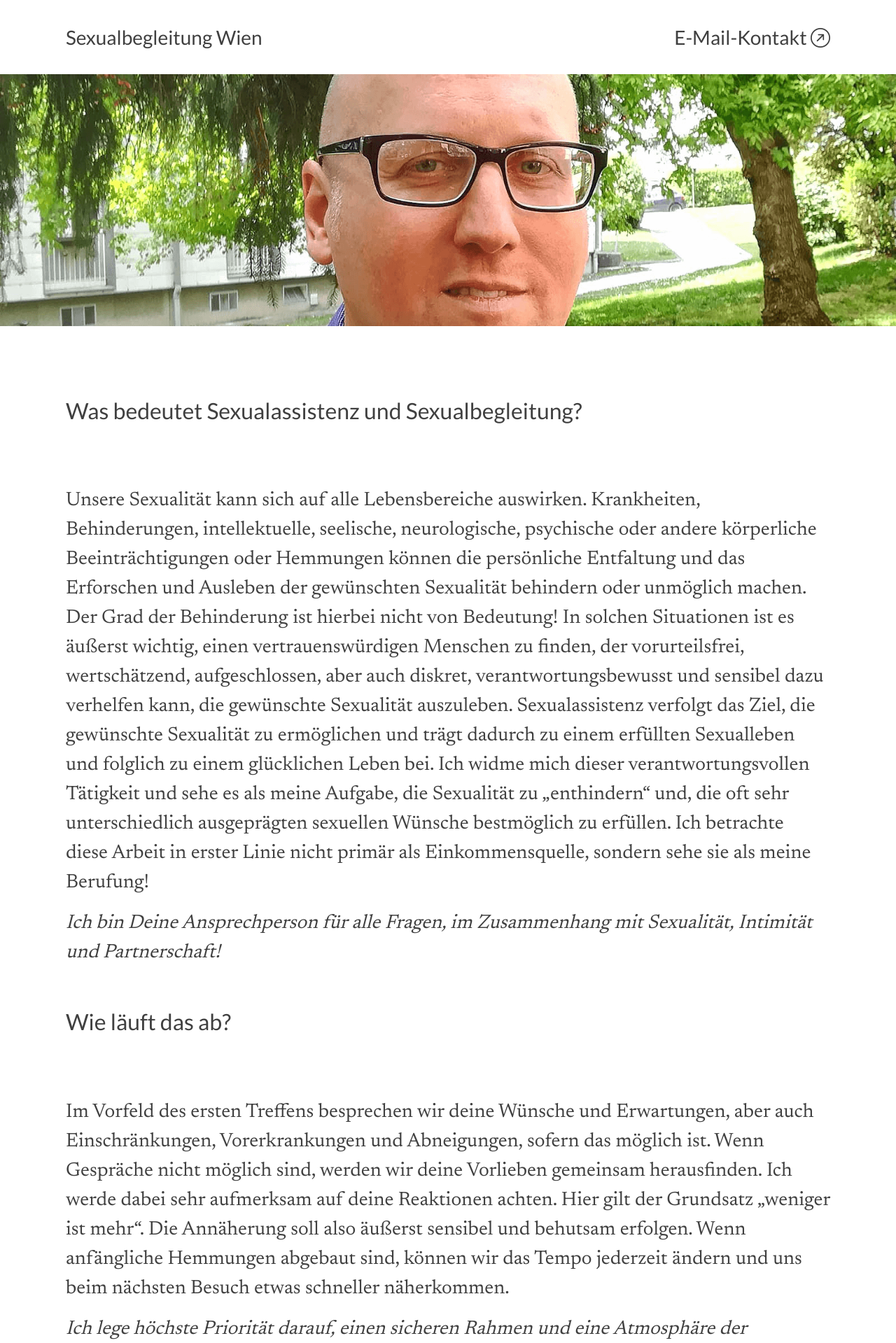
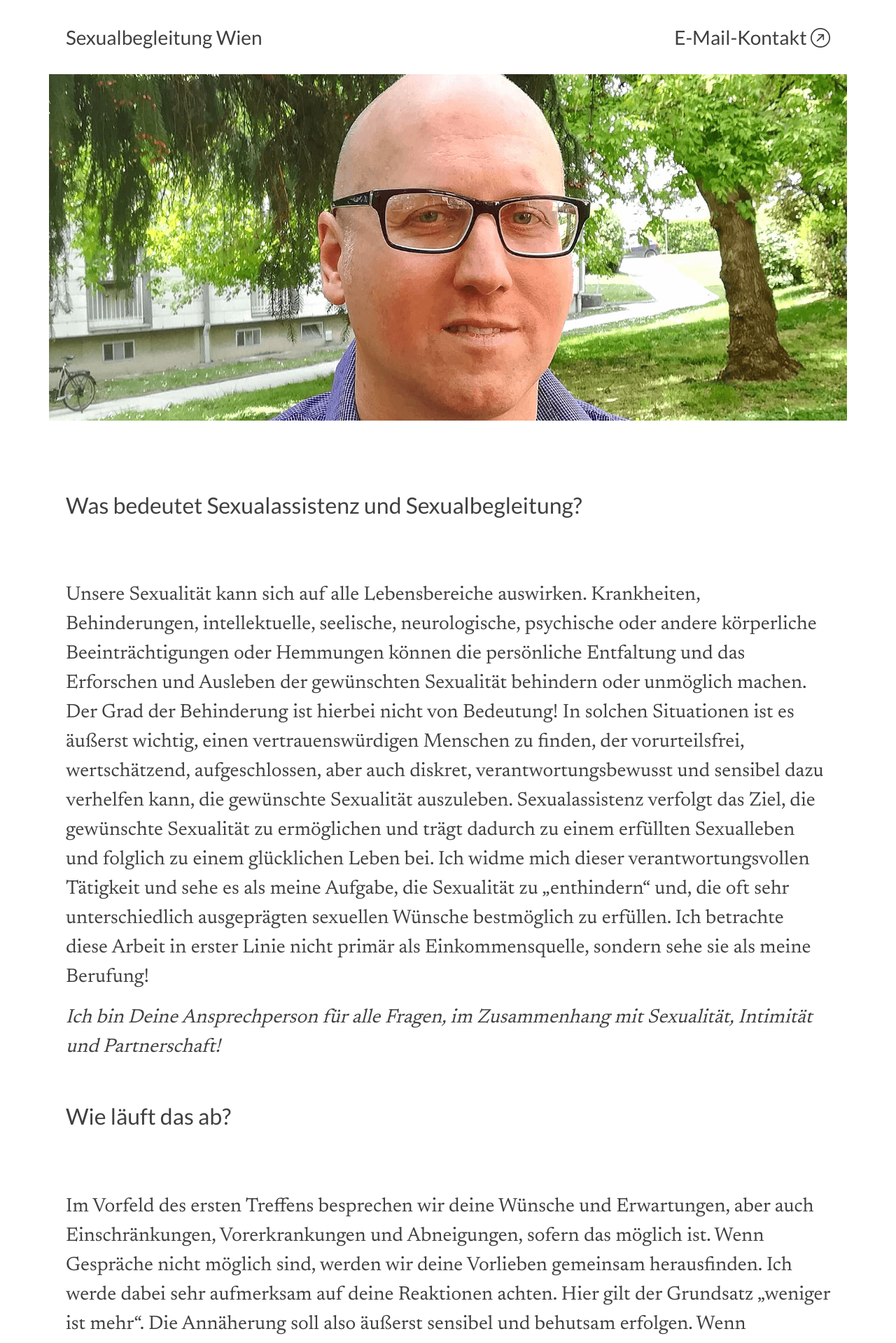
Before and after one commit to sexualbegleitung/sexualbegleitung-wien.at, a Jekyll site: the page built from index.md, in a window 1280 px wide. Shown: the top 1919 px of the page at 70% size. Built offline with Jekyll 4.4.1, drawn with Linux system fonts in a browser that asks for light colours; nearby versions of some CDN libraries.

Commit message:
change layout

```diff
--- a/_sass/main.scss
+++ b/_sass/main.scss
@@ -35,6 +35,10 @@ nav a {
   body {
     background-size: contain;
   }
+  .container-fluid {
+  min-height: 55vh;
+  max-width: 1140px;
+}
 }
 
 img {
```
